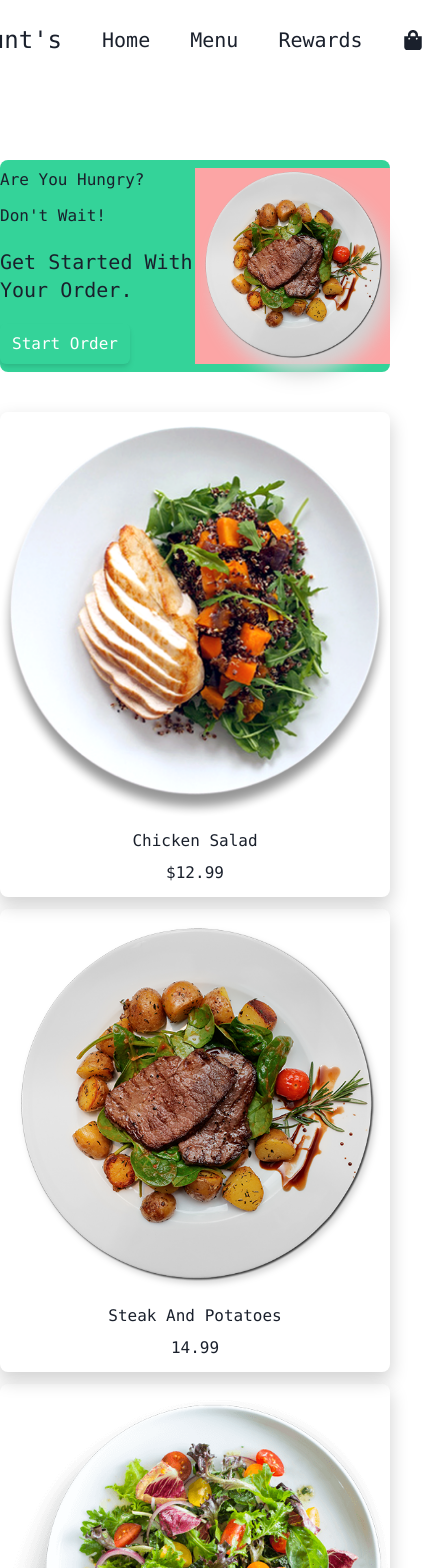
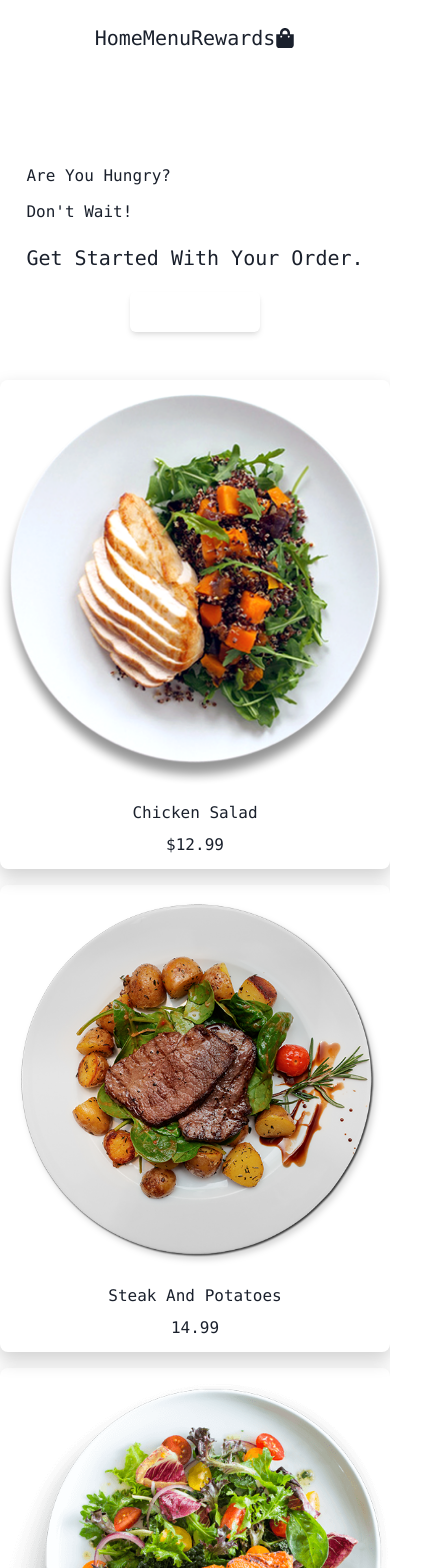
Before and after one commit to hunterfoulk/test-project-1, a Next.js app: page / in a window 390 px wide. Shown: the top 1568 px of the page, 447 px wide, since content can reach past the window. Built offline with nearby package versions, Linux system fonts and the light colour scheme.

Commit message:
responsivness

```diff
--- a/components/navbar.tsx
+++ b/components/navbar.tsx
@@ -23,22 +23,22 @@ const Navbar: React.FC<Props> = ({ }) => {
             <div className="navbar p-6 font-mono flex justify-center max-w-[100%]">
 
                 <div className="nav-container max-w-[1300px] w-[1300px] flex flex-row">
-                    <div className="image-container flex items-center text-2xl text-[#4A4A4A] justify-center">
+                    <div className="image-container hidden sm:flex items-center text-2xl text-[#4A4A4A] flex-1 ">
                         <Image src="/images/logo3.png" height={45} width={50} />
                         <Link href="/" >
-                            <span className="ml-2 cursor-pointer" onClick={() => setTab("Home")}>Hunt's</span>
+                            < span className="hidden sm:block ml-2 cursor-pointer" onClick={() => setTab("Home")}>Hunt's</span>
                         </Link>
                     </div>
-                    <div className="nav-links image-container flex-1 flex items-center text-xl text-[#4A4A4A] justify-end">
+                    <div className="justify-around flex-1 flex items-center text-xl text-[#4A4A4A] ">
 
                         <Link href="/">
-                            <span className="mx-10  cursor-pointer" >Home</span>
+                            <span className=" cursor-pointer" >Home</span>
                         </Link>
                         <Link href="/menu">
                             <span className="cursor-pointer " >Menu</span>
                         </Link>
 
-                        <span className="mx-10">Rewards</span>
+                        <span className="">Rewards</span>
                         <span className="cursor-pointer" ref={btnRef} onClick={onOpen}><FaShoppingBag /></span>
                         <Drawer
                             isOpen={isOpen}
--- a/pages/index.tsx
+++ b/pages/index.tsx
@@ -14,18 +14,18 @@ export default function Home() {
 
 
       {/* Header */}
-      <div className="w-full bg-white max-w-[1500px] flex mt-20 rounded-lg py-2 bg-green-400 flex-wrap">
+      <div className="w-full bg-white max-w-[1500px] flex mt-20 rounded-lg py-2 flex-row">
         <div className="flex-1 flex items-center justify-center">
           <div className="w-auto max-w-[100%] flex flex-col">
             <span className="mb-3 text-[42px]">Are You Hungry?</span>
             <span className="mb-5 text-[60px]">Don't Wait!</span>
             <span className="mb-5 text-xl text-[#EE3367] ">Get Started With Your Order. </span>
-            <div>
+            <div className="flex justify-center md:justify-start">
               <button className="focus:outline-none min-w-[100px] bg-[#EE3367] px-3 py-2 rounded-md text-white shadow-md outlin hover:bg-[#dc295a]">Start Order</button>
             </div>
           </div>
         </div>
-        <div className="flex-1 flex bg-red-300 ">
+        <div className="hidden md:block flex-1 flex ">
           <img src="/images/foodplate.png" className="" style={{ filter: "drop-shadow(9px 17px 10px #d3d3d3)" }} />
 
         </div>
@@ -33,8 +33,8 @@ export default function Home() {
       {/* Cards Section */}
 
       <div className="w-full max-w-[1500px] flex justify-around my-[120px] flex-wrap py-10 ">
-        <div className="card min-w-[280px] max-w-[280px] shadow-lg rounded-lg py-3 mb-3" style={{ boxShadow: "0 8px 18px 1px #d3d3d3" }}>
-          <div className="flex max-h-[200px] flex justify-center mb-3">
+        <div className="card min-w-[280px] max-w-[280px] shadow-lg rounded-lg py-3 mb-4" style={{ boxShadow: "0 8px 18px 1px #d3d3d3" }}>
+          <div className="flex max-h-[200px] flex justify-center mb-4">
             <img src="/images/chicken2.png" className="w-[60%] h-full" />
           </div>
           <div className="flex flex-col items-center justify-center">
@@ -42,8 +42,8 @@ export default function Home() {
             <span>$12.99</span>
           </div>
         </div>
-        <div className="card min-w-[280px] max-w-[280px] shadow-lg rounded-lg py-3 mb-3" style={{ boxShadow: "0 8px 18px 1px #d3d3d3" }}>
-          <div className="flex max-h-[200px] flex justify-center mb-3">
+        <div className="card min-w-[280px] max-w-[280px] shadow-lg rounded-lg py-3 mb-4" style={{ boxShadow: "0 8px 18px 1px #d3d3d3" }}>
+          <div className="flex max-h-[200px] flex justify-center mb-4">
             <img src="/images/foodplate.png" className="w-[60%] h-full" style={{ filter: "drop-shadow(3px 4px 3px #d3d3d3)" }} />
           </div>
           <div className="flex flex-col items-center justify-center">
@@ -53,8 +53,8 @@ export default function Home() {
 
 
         </div>
-        <div className="card min-w-[280px] max-w-[280px] rounded-lg py-3 mb-3" style={{ boxShadow: "0 8px 18px 1px #d3d3d3" }} >
-          <div className="flex justify-center mb-3">
+        <div className="card min-w-[280px] max-w-[280px] rounded-lg py-3 mb-4" style={{ boxShadow: "0 8px 18px 1px #d3d3d3" }} >
+          <div className="flex justify-center mb-4">
             <img src="/images/salmon1.png" className="w-[60%] h-full" />
           </div>
           <div className="flex flex-col items-center justify-center">
--- a/tailwind.config.js
+++ b/tailwind.config.js
@@ -47,11 +47,11 @@ module.exports = {
       'screen': "100vh"
     },
     screens: {
-      'sm': '500px',
+      'sm': '600px',
 
-      'md': '800px',
+      'md': '730px',
 
-      'lg': '1024px',
+      'lg': '2024px',
 
 
       // => @media (min-width: 1280px) { ... }
```
